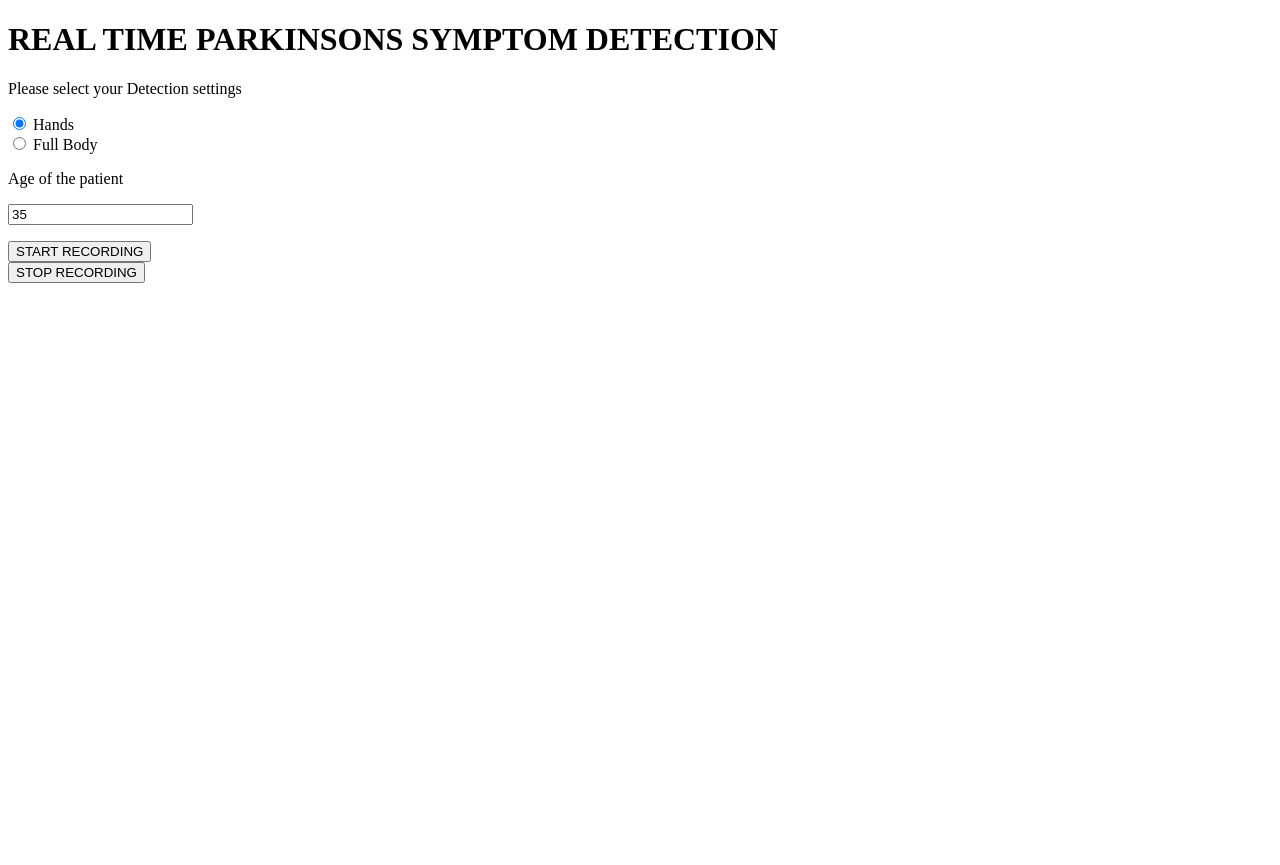
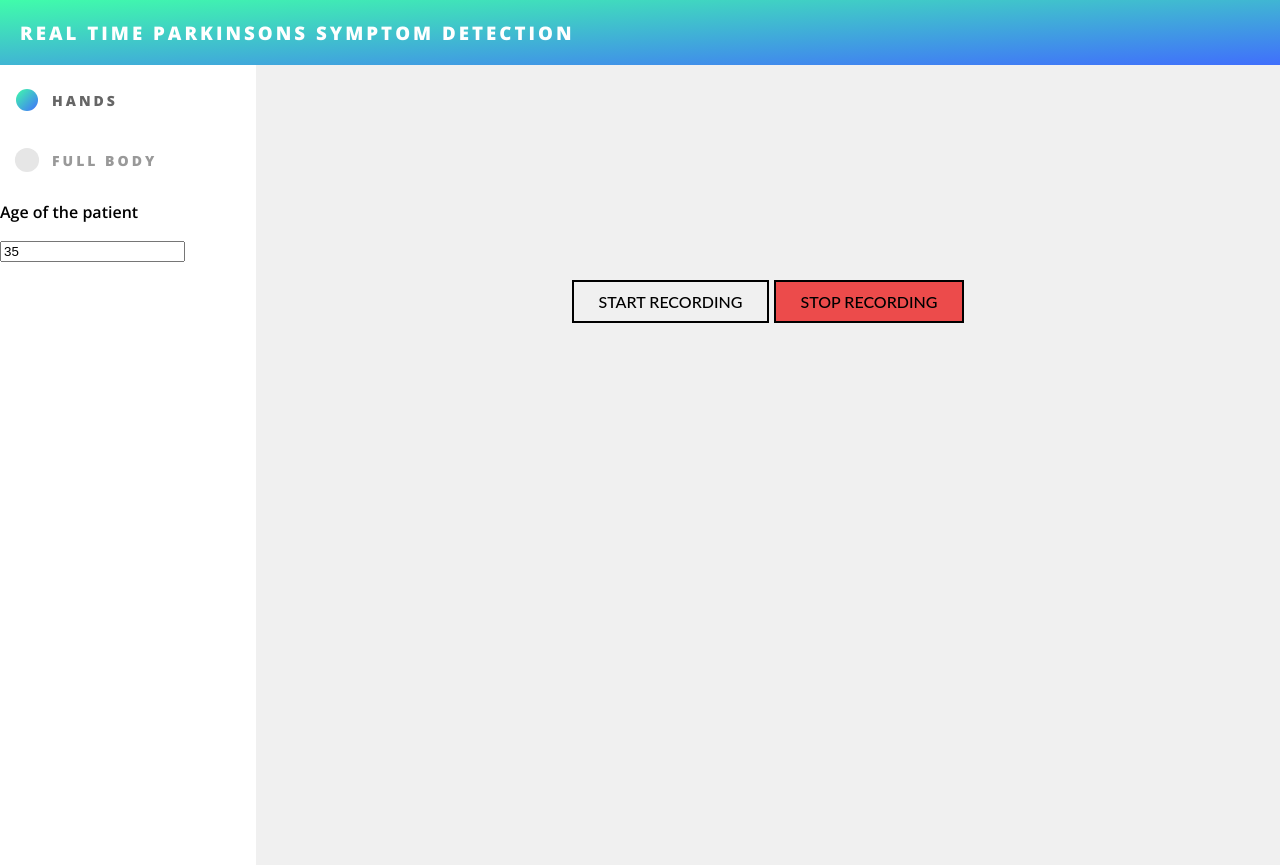
Before and after one commit to ItsMeEniyan/rtpd, a Django app: page / in a window 1280 px wide. Before the commit the page ends 283 px from the top, so only its background shows below. Run offline with Django 4.2, Linux system fonts and the light colour scheme.

Commit message:
Added flair to the main page

```diff
--- a/templates/index.html
+++ b/templates/index.html
@@ -4,28 +4,205 @@
 <head>
 	<meta charset="UTF-8">
 	<title>MediaCapture and Streams API</title>
-	<meta name="viewport" content="width=device-width"> </head>
+	<link rel="preconnect" href="https://fonts.googleapis.com">
+	<link rel="preconnect" href="https://fonts.gstatic.com" crossorigin>
+	<link href="https://fonts.googleapis.com/css2?family=Open+Sans:wght@600;700;800&display=swap" rel="stylesheet">
+	<meta name="viewport" content="width=device-width">
+	<style>
+	body {
+		font-family: 'Open Sans', sans-serif;
+		background-color: #BCE08A;
+		margin: 0%;
+	}
+
+	.Header {
+		margin: 0%;
+  background: linear-gradient(to right bottom, hsl(154, 97%, 62%), hsl(225, 97%, 62%));
+	}
+
+	.Header h3 {
+		margin: 0%;
+		color: #ffffff;
+		padding: 20px;
+  letter-spacing: 3px;
+  text-transform: uppercase;
+  font-weight: 800;
+	}
+
+	* {
+		box-sizing: border-box;
+	}
+
+	section .right-half{
+		text-align: center;
+	}
+
+	div {
+		height: 100%;
+	}
+
+	article {
+		position: absolute;
+		top: 50%;
+		left: 50%;
+		transform: translate(-50%, -50%);
+		width: 100%;
+		padding: 20px;
+	}
+
+	.container {
+		display: table;
+		width: 100%;
+		height: 100vh;
+	}
+
+	.left-half {
+		background-color: #ffffff;
+		position: absolute;
+		left: 0px;
+		width: 30%;
+	}
+
+	.right-half {
+		background-color: #f0f0f0;
+		position: absolute;
+		right: 0px;
+		width: 80%;
+	}
+	.button {
+		/* background-color: #4CAF50; Green */
+  text-align: center;
+  text-decoration: none;
+  display: inline-block;
+  font-size: 16px;
+  padding: 10px 25px;
+  border: 2px solid #000;
+  font-family: 'Lato', sans-serif;
+  font-weight: 500;
+  background: transparent;
+  cursor: pointer;
+  transition: all 0.3s ease;
+  position: relative;
+  display: inline-block;
+	}
+	.rad-label {
+  display: flex;
+  align-items: center;
+
+  border-radius: 100px;
+  padding: 14px 16px;
+  margin: 10px 0;
+
+  cursor: pointer;
+  transition: .3s;
+}
+
+.rad-label:hover,
+.rad-label:focus-within {
+  background: hsla(0, 0%, 80%, .14);
+}
+
+.rad-input {
+  position: absolute;
+  left: 0;
+  top: 0;
+  width: 1px;
+  height: 1px;
+  opacity: 0;
+  z-index: -1;
+}
+
+.rad-design {
+  width: 22px;
+  height: 22px;
+  border-radius: 100px;
+
+  background: linear-gradient(to right bottom, hsl(154, 97%, 62%), hsl(225, 97%, 62%));
+  position: relative;
+}
+
+.rad-design::before {
+  content: '';
+
+  display: inline-block;
+  width: inherit;
+  height: inherit;
+  border-radius: inherit;
+
+  background: hsl(0, 0%, 90%);
+  transform: scale(1.1);
+  transition: .3s;
+}
+
+.rad-input:checked+.rad-design::before {
+  transform: scale(0);
+}
+
+.rad-text {
+  color: hsl(0, 0%, 60%);
+  margin-left: 14px;
+  letter-spacing: 3px;
+  text-transform: uppercase;
+  font-size: 14px;
+  font-weight: 900;
+
+  transition: .3s;
+}
+
+.rad-input:checked~.rad-text {
+  color: hsl(0, 0%, 40%);
+}
+/* 1 */
+.btn-1 {
+  transition: all 0.3s ease;
+}
+.btn-1:hover {
+   box-shadow:
+   -7px -7px 20px 0px #fff9,
+   -4px -4px 5px 0px #fff9,
+   7px 7px 20px 0px #0002,
+   4px 4px 5px 0px #0001;
+}
+
+	</style>
+</head>
 
 <body>
-	<header>
-		<h1>REAL TIME PARKINSONS SYMPTOM DETECTION</h1> </header>
-        <p>Please select your Detection settings</p>
+	<div class="Header">
+		<h3 class="Text">REAL TIME PARKINSONS SYMPTOM DETECTION</h3> </div>
+	<section class="container">
+		<div class="left-half">
+			<!-- <p>Please select your Detection settings</p>
 			<input type="radio" id="hand" name="Script_selector" value="hand" checked="checked">
-        <label for="hand">Hands</label><br>
+			<label for="hand">Hands</label>
+			<br>
 			<input type="radio" id="css" name="Script_selector" value="body">
-        <label for="body">Full Body</label><br>
+			<label for="body">Full Body</label>
+			<br> -->
+			<label class="rad-label">
+				<input type="radio" id="hand" class="rad-input" value="hand" name="Script_selector" checked="checked">
+				<div class="rad-design"></div>
+				<div class="rad-text">Hands</div>
+			</label>
+
+			<label class="rad-label">
+				<input type="radio" id="body" class="rad-input" value="body" name="Script_selector">
+				<div class="rad-design"></div>
+				<div class="rad-text">Full Body</div>
+			</label>
 			<p>Age of the patient</p>
-		<input type="number" id="age" min="0" value="35">
-	<main> {% csrf_token %}
+			<input type="number" id="age" min="0" value="35"> </div>
+		<div class="right-half"> {% csrf_token %}
+			<br>
+			<br>
+			<video></video>
 			<p>
-			<button id="btnStart">START RECORDING</button>
-			<br/>
-			<button id="btnStop">STOP RECORDING</button>
+				<button class="button  btn-1" id="btnStart">START RECORDING</button>
+				<button class="button btn-1" id="btnStop" style="background-color: rgb(236, 75, 75);">STOP RECORDING</button>
 			</p>
-		<video></video>
-		<!-- <video id="vid2" controls></video> -->
-		<!-- could save to canvas and do image manipulation and saving too -->
-	</main>
+
+		</div>
+	</section>
 	<script>
 	let constraintObj = {
 		audio: false,
@@ -105,7 +282,6 @@
 			chunks = [];
 			let videoURL = window.URL.createObjectURL(blob);
 			// vidSave.src = videoURL;
-
 			function getCookie(name) {
 				let cookieValue = null;
 				if(document.cookie && document.cookie !== '') {
@@ -121,14 +297,13 @@
 				return cookieValue;
 			}
 			const csrftoken = getCookie('csrftoken');
-
 			var radioSelected = document.querySelector('input[name="Script_selector"]:checked').value;
 			var age = document.getElementById("age").value;
 			console.log(radioSelected);
 			var xhr = new XMLHttpRequest();
-            if(radioSelected=="hand"){
+			if(radioSelected == "hand") {
 				xhr.open('POST', '/analysehand/', true);
-            }else{
+			} else {
 				xhr.open('POST', '/analysebody/', true);
 			}
 			xhr.setRequestHeader('X-CSRFToken', csrftoken);
@@ -137,9 +312,8 @@
 				console.log('Sent');
 			};
 			xhr.send(blob);
-
 			xhr.onload = function() {
-  			if (xhr.status != 200) { // analyze HTTP status of the response
+				if(xhr.status != 200) { // analyze HTTP status of the response
 					alert(`Error ${xhr.status}: ${xhr.statusText}`); // e.g. 404: Not Found
 				} else { // show the result
 					document.write(xhr.response);
```
Lines whose indentation alone changed are shown as unchanged.
